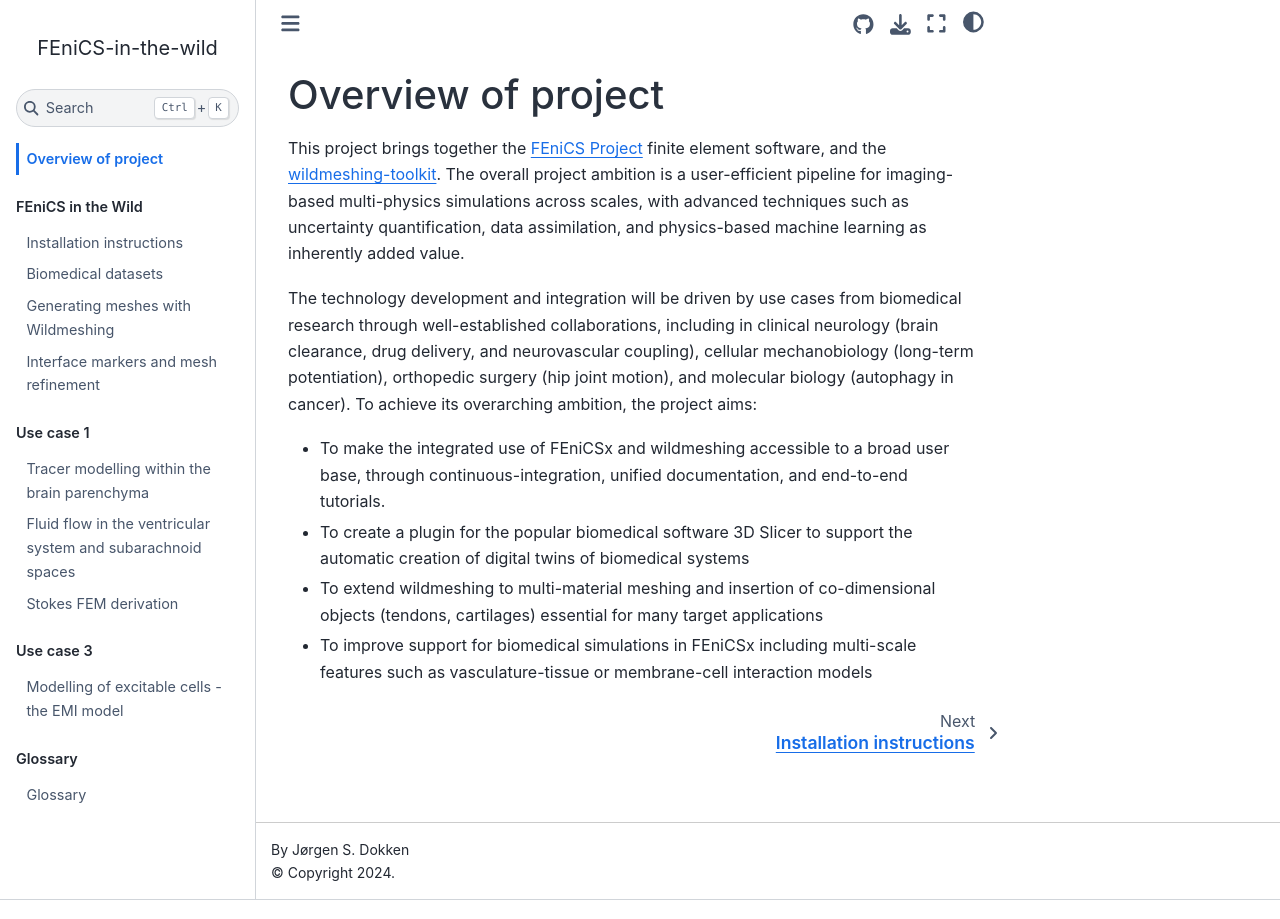
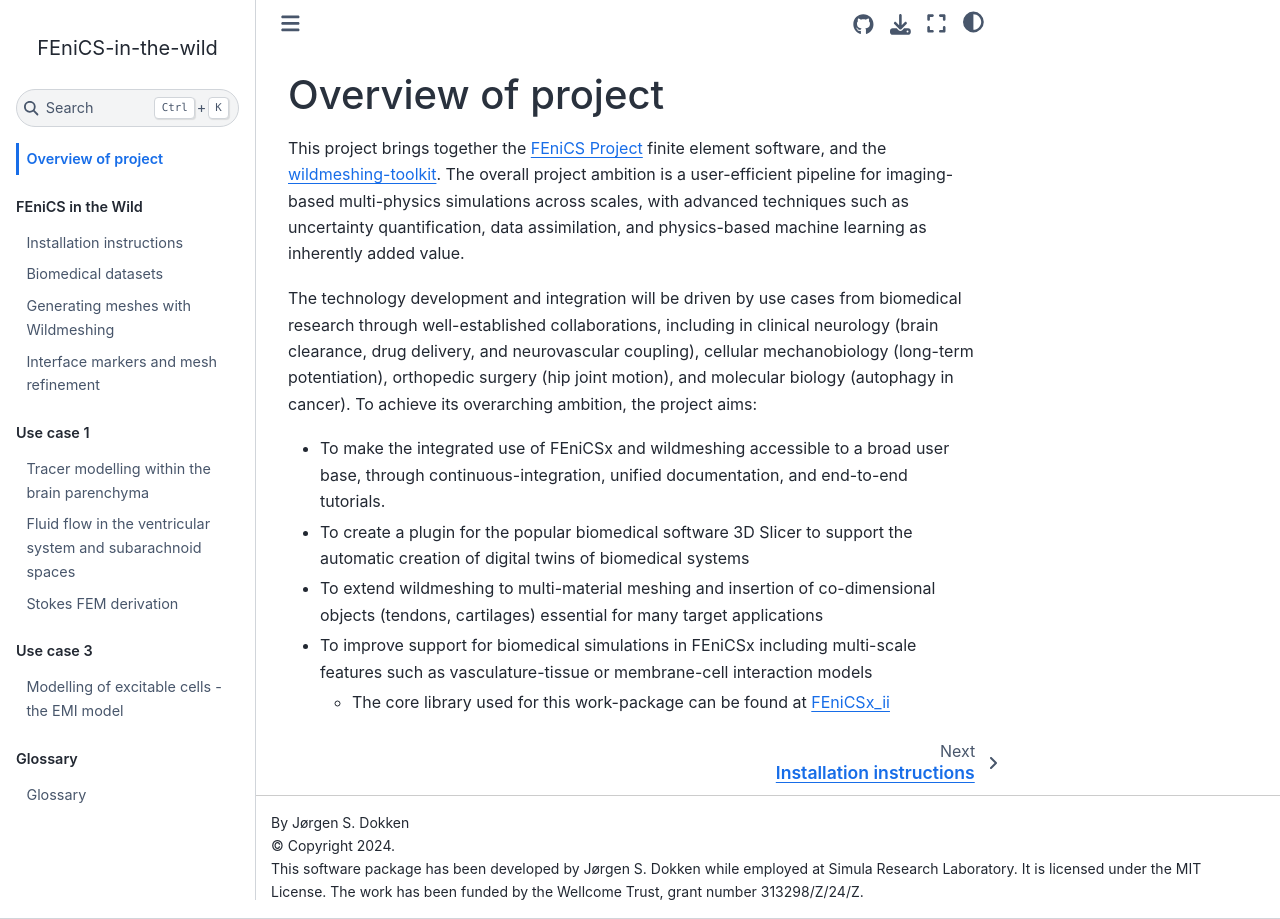
Before and after one commit to scientificcomputing/fenics-in-the-wild, a Jupyter Book: the page built from index.md, in a window 1280 px wide. Built offline with Jupyter Book 1.0.4 settings and Sphinx 7.4.7 and the Sphinx Book theme 1.1.4, drawn with Linux system fonts in a browser that asks for light colours; pages that are not in the unit, such as notebooks, are missing from menus.

Commit message:
Add link to fenicsx_ii and footer with wellcome grant reference

```diff
--- a/_config.yml
+++ b/_config.yml
@@ -102,5 +102,10 @@ html:
   use_issues_button: true
   use_repository_button: true
   use_edit_page_button: true
+  extra_footer: |
+    <div>
+        This software package has been developed by Jørgen S. Dokken while employed at Simula Research Laboratory.
+        It is licensed under the MIT License. The work has been funded by the Wellcome Trust, grant number 313298/Z/24/Z.
+    </div>
 
 exclude_patterns: [README.md]
--- a/index.md
+++ b/index.md
@@ -10,3 +10,4 @@ To achieve its overarching ambition, the project aims:
 - To create a plugin for the popular biomedical software 3D Slicer to support the automatic creation of digital twins of biomedical systems
 - To extend wildmeshing to multi-material meshing and insertion of co-dimensional objects (tendons, cartilages) essential for many target applications
 - To improve support for biomedical simulations in FEniCSx including multi-scale features such as vasculature-tissue or membrane-cell interaction models
+  - The core library used for this work-package can be found at [FEniCSx_ii](https://scientificcomputing.github.io/fenicsx_ii)
```
